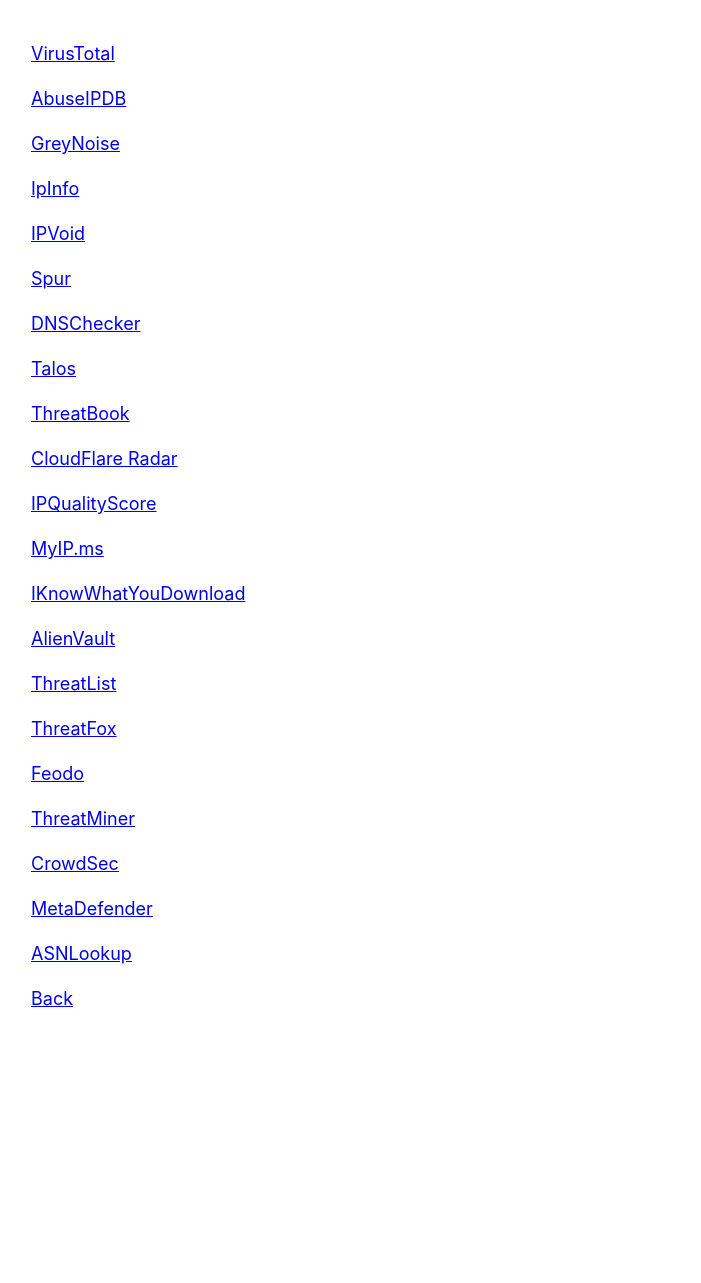
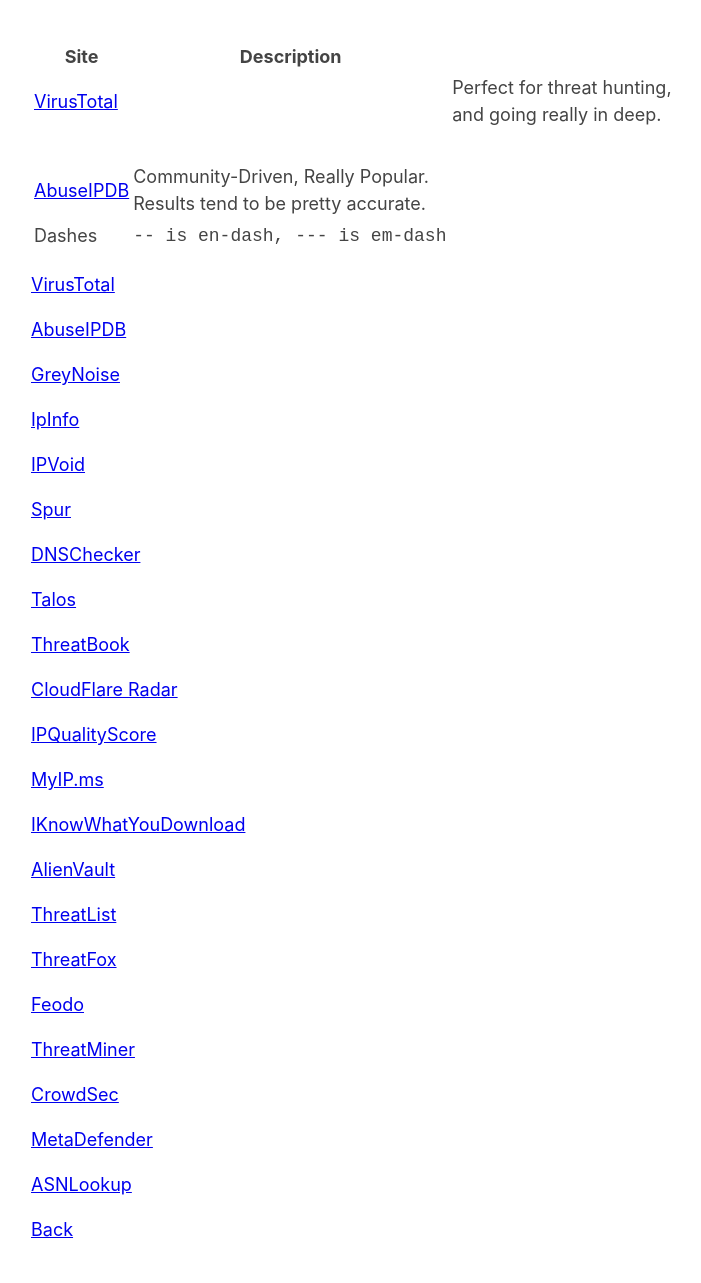
Before and after one commit to dolphinato/dolphinage, a Jekyll site: the page built from IPAnalysis.md, in a window 1280 px wide. Shown: the whole page, without its empty margins (284-985 px from the left). Built offline with Jekyll 4.4.1, drawn with Linux system fonts in a browser that asks for light colours; our own code applies the rules of GitHub Pages for plain Markdown files; the repository's description, which GitHub fills in, is left out; before the commit the page ends 1052 px from its top, so only the background shows below that.

Commit message:
Update IPAnalysis.md

```diff
--- a/IPAnalysis.md
+++ b/IPAnalysis.md
@@ -1,3 +1,15 @@
+| Site           | Description                   |
+|----------------|-------------------------------|
+|[VirusTotal](https://www.virustotal.com/gui/home/search)|          |Perfect for threat hunting, and going really in deep.
+|
+[AbuseIPDB](https://www.abuseipdb.com)          |Community-Driven, Really Popular. Results tend to be pretty accurate.            |
+|Dashes          |`-- is en-dash, --- is em-dash`|
+
+
+
+
+
+
 [VirusTotal](https://www.virustotal.com/gui/home/search)
 
 
```
